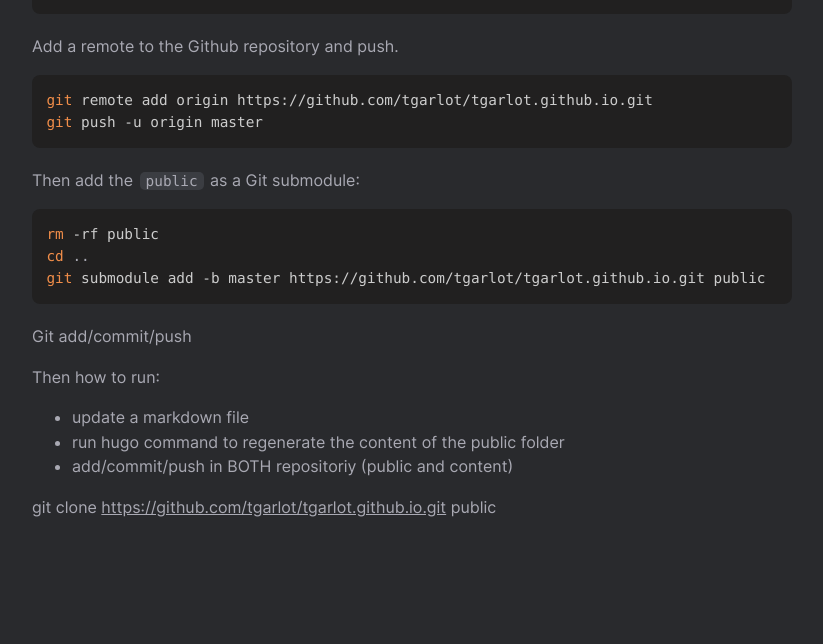
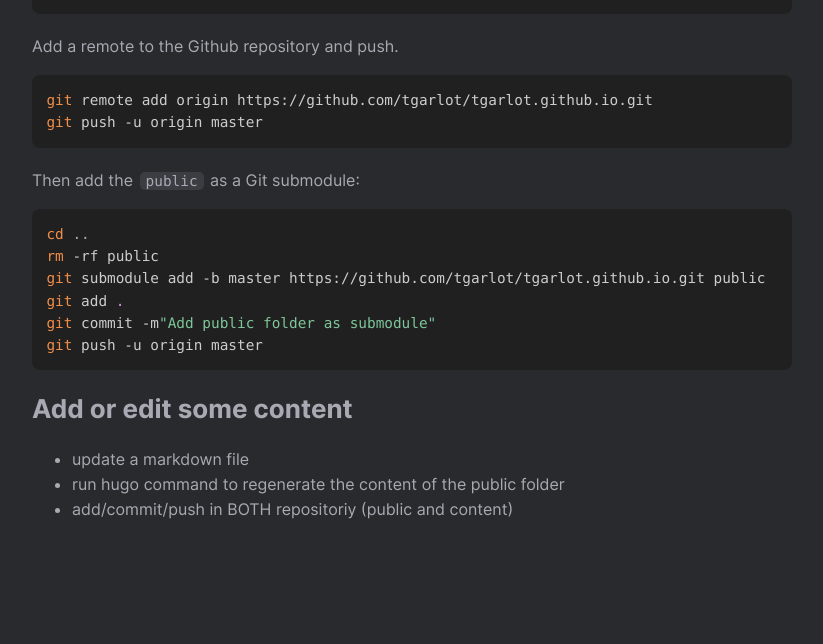
Before and after one commit to tgarlot/tgarlot.github.io, a plain HTML site: page posts/hugo-site-on-github/index.html in a window 1280 px wide. Shown: the part 1466-2110 px from the top of the page, without its empty margins (228-1051 px from the left). Drawn offline with Linux system fonts and the light colour scheme.

Commit message:
Refine hugo post

```diff
--- a/posts/hugo-site-on-github/index.html
+++ b/posts/hugo-site-on-github/index.html
@@ -188,17 +188,18 @@ git commit -m<span style="color:#e6db74">&#34;Initial commit&#34;</span>
 <div class="highlight"><pre style="color:#f8f8f2;background-color:#272822;-moz-tab-size:4;-o-tab-size:4;tab-size:4"><code class="language-bash" data-lang="bash">git remote add origin https://github.com/tgarlot/tgarlot.github.io.git
 git push -u origin master
 </code></pre></div><p>Then add the <code>public</code> as a Git submodule:</p>
-<div class="highlight"><pre style="color:#f8f8f2;background-color:#272822;-moz-tab-size:4;-o-tab-size:4;tab-size:4"><code class="language-bash" data-lang="bash">rm -rf public
-cd ..
+<div class="highlight"><pre style="color:#f8f8f2;background-color:#272822;-moz-tab-size:4;-o-tab-size:4;tab-size:4"><code class="language-bash" data-lang="bash">cd ..
+rm -rf public
 git submodule add -b master https://github.com/tgarlot/tgarlot.github.io.git public
-</code></pre></div><p>Git add/commit/push</p>
-<p>Then how to run:</p>
+git add .
+git commit -m<span style="color:#e6db74">&#34;Add public folder as submodule&#34;</span>
+git push -u origin master
+</code></pre></div><h2 id="add-or-edit-some-content">Add or edit some content</h2>
 <ul>
 <li>update a markdown file</li>
 <li>run hugo command to regenerate the content of the public folder</li>
 <li>add/commit/push in BOTH repositoriy (public and content)</li>
 </ul>
-<p>git clone <a href="https://github.com/tgarlot/tgarlot.github.io.git">https://github.com/tgarlot/tgarlot.github.io.git</a> public</p>
 
     </div>
 
```
